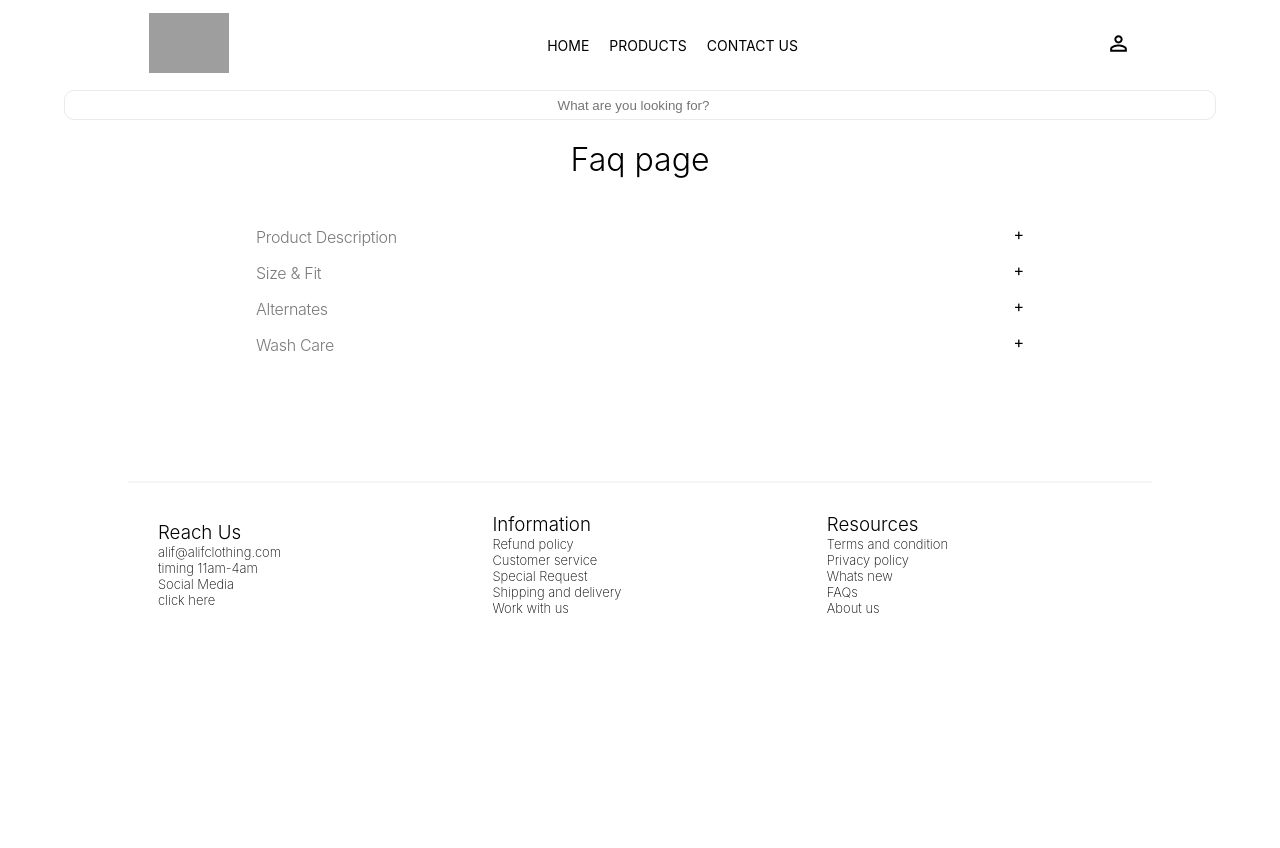
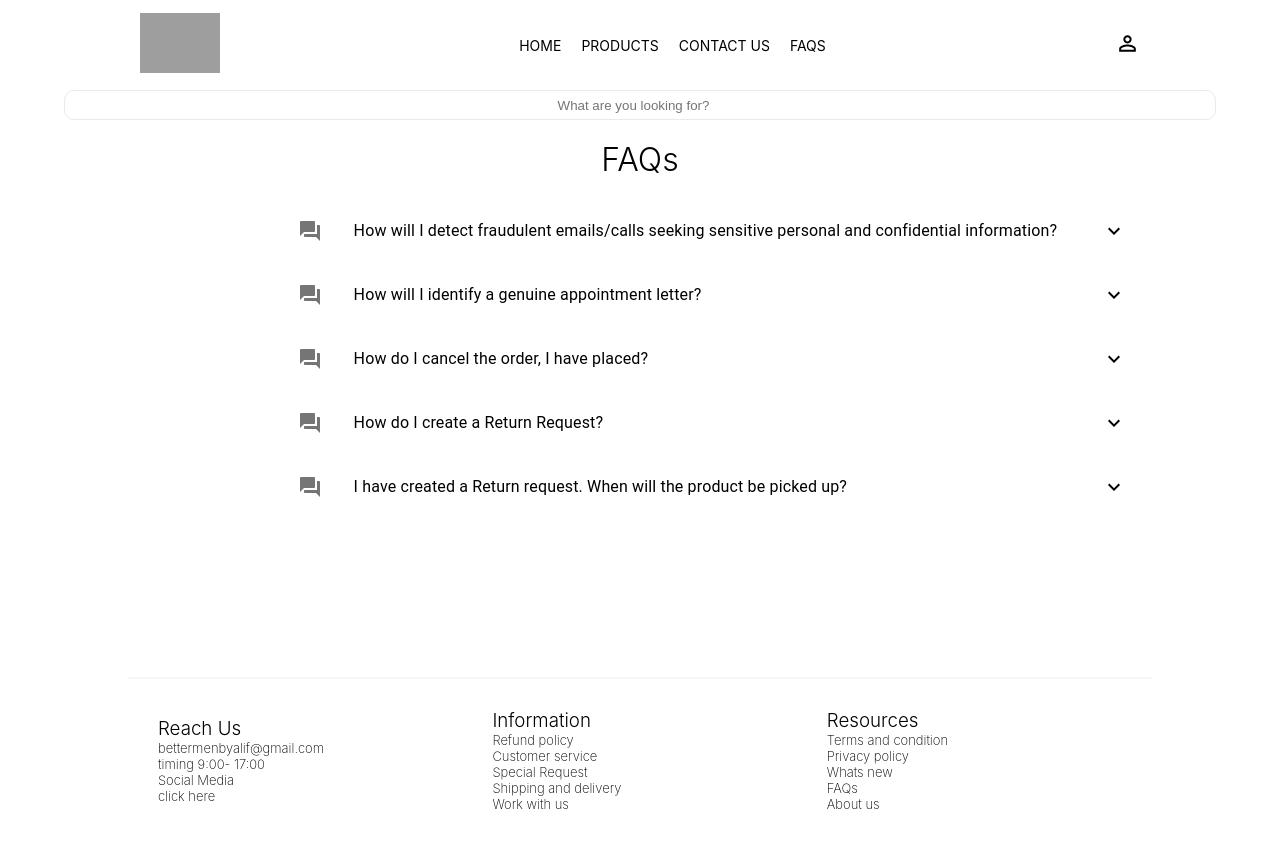
Before and after one commit to asamadk/alif_frontend, a React (Create React App) app: page /about in a window 1280 px wide. Shown: the top 848 px of the page. Before the commit the page ends 800 px from the top, so only its background shows below. Built offline with nearby package versions, Linux system fonts and the light colour scheme; grey boxes are pictures that could not be loaded.

Commit message:
Faq page added, clothes added by database,UI Fixed

```diff
--- a/src/Body.js
+++ b/src/Body.js
@@ -28,7 +28,8 @@ const Body = () => {
     <div class="body">
       <Switch>
         <Route exact path="/">
-          {localStorage.getItem(Constants.TOKEN) != null ? <HomePage /> : <Login/>}
+          {/* {localStorage.getItem(Constants.TOKEN) != null ? <HomePage /> : <Login/>} */}
+          <HomePage/>
         </Route>
         <Route exact path="/alif_frontend">
           <HomePage/>
--- a/src/Helper/Constants.js
+++ b/src/Helper/Constants.js
@@ -24,7 +24,7 @@ export const CART_EMPTY = 'cartEmpty';
 
 
 let date = new Date();
-date.setDate(date.getDate() + 6);
+date.setDate(date.getDate() + 7);
 // date.toLocaleDateString();
 
 export const checkMarks = [
@@ -37,7 +37,7 @@ export const checkMarks = [
     {
        bullet: 'Free Shipping within India.'
        },
-    {  bullet: 'Exchange or return within 15 days.'
+    {  bullet: 'Exchange or return within 7 days.'
        }
 
 ]
@@ -241,6 +241,29 @@ export const PRODUCT_DROPDOWN = [
       details : 'Sourced from a mill known for its finesse and craftsmanship, this oxford fabric is strong and sturdy with a soft and rich feel. This customisable shirt is designed with a Spread collar, single convertible cuff and a French placket.',
       collapse : true
    },
+]
+
+export const FAQs = [
+   {
+     question : 'How will I detect fraudulent emails/calls seeking sensitive personal and confidential information?',
+     answer : 'If you receive an e-mail, a call from a person/association claiming to be from Alif seeking sensitive confidential information like debit/credit card PIN, net-banking or mobile banking password, we request you to never provide such confidential and personal data. We at Alif or our affiliate logistics partner never ask for such confidential and personal data. If you have already revealed such information, report it immediately to an appropriate law enforcement agency. Here are a couple of baits fraudsters often use to cheat consumers: Congratulations! You have been nominated as a ‘Top Alif customer’ and are now eligible for a luxury gift item. Please share your proof of address and your debit/credit card details to avail this great offer.Hi, I’m calling from Alif. We are happy to let you know that you have won an exclusive lucky draw coupon of Rs. 5000 on your latest purchase. Please share your credit/debit card number so we can credit the money directly into your bank account.'
+   },
+   {
+     question : 'How will I identify a genuine appointment letter?',
+     answer : 'Please beware of the fraudulent individuals/agencies that are enticing job seekers by promising them career opportunities at Alif in lieu of 1.) recruitment fee 2.) processing fee 3.) security deposit 4.) software or equipment charges 5.) on-boarding charges etc. Please be cautious that, Alif and its recruitment partners never ask for any fee in exchange for an offer letter or interview calls. All offer related communications are sent from an official Alif email id only.'
+   },
+   {
+     question : 'How do I cancel the order, I have placed?',
+     answer : 'Order can be canceled till the same is out for delivery. Note: This may not be applicable for certain logistics partner. You would see an option to cancel within \'My Orders\' section under the main menu of your App/Website/M-site then select the item or order you want to cancel. In case you are unable to cancel the order from \'My Orders\' section, you can refuse it at the time of delivery and refund will be processed into the source account, if order amount was paid online.'
+   },
+   {
+     question : 'How do I create a Return Request?',
+     answer : 'You can create a Return in three simple steps \n Tap on MyOrder\s \n Choose the item to be Returne\d \n Enter details requested and create a return request'
+   },
+   {
+     question : 'I have created a Return request. When will the product be picked up?',
+     answer : 'Number of days to pickup a product may vary as per the Logistics team that will be assigned to pickup your product. The product will be picked anywhere between 4 – 7 days.     '
+   }
 ]
 
 export const GEOGRAPHY = {
@@ -1143,4 +1166,6 @@ export const GEOGRAPHY = {
          ]
       }
    ]
+
+
 }
--- /dev/null
+++ b/src/components/Collapsable.js
@@ -0,0 +1,47 @@
+import * as React from 'react';
+import QuestionAnswerIcon from '@mui/icons-material/QuestionAnswer';
+import List from '@mui/material/List';
+import ListItemButton from '@mui/material/ListItemButton';
+import ListItemIcon from '@mui/material/ListItemIcon';
+import ListItemText from '@mui/material/ListItemText';
+import Collapse from '@mui/material/Collapse';
+import ArrowForwardIcon from '@mui/icons-material/ArrowForward';
+import ExpandLess from '@mui/icons-material/ExpandLess';
+import ExpandMore from '@mui/icons-material/ExpandMore';
+import StarBorder from '@mui/icons-material/StarBorder';
+import '../styles/Collapsable.css'
+
+export default function Collapsable(props) {
+
+const [open, setOpen] = React.useState(false);
+
+  const handleClick = () => {
+    setOpen(!open);
+  };
+
+  return (
+    <List
+      sx={{ width: '100%', maxWidth: 860, bgcolor: 'background.paper' }}
+      component="nav"
+      aria-labelledby="nested-list-subheader"
+    >
+      <ListItemButton onClick={handleClick}>
+        <ListItemIcon>
+          <QuestionAnswerIcon />
+        </ListItemIcon>
+        <ListItemText primary={props.question} />
+        {open ? <ExpandLess /> : <ExpandMore />}
+      </ListItemButton>
+      <Collapse in={open} timeout="auto" unmountOnExit>
+        <List component="div" disablePadding>
+          <ListItemButton sx={{ pl: 4 }}>
+            <ListItemIcon>
+              <ArrowForwardIcon />
+            </ListItemIcon>
+            <ListItemText primary={props.answer} />
+          </ListItemButton>
+        </List>
+      </Collapse>
+    </List>
+  )
+}
--- a/src/components/Footer.js
+++ b/src/components/Footer.js
@@ -7,8 +7,8 @@ function Footer(){
             <div className="Footer__col1">
                 <h3>Reach Us</h3>
                 <ul>
-                    <li>alif@alifclothing.com</li>
-                    <li>timing 11am-4am</li>
+                    <li>bettermenbyalif@gmail.com</li>
+                    <li>timing 9:00- 17:00</li>
                     <li>Social Media</li>
                     <li>click here</li>
 
--- a/src/components/Navbar.js
+++ b/src/components/Navbar.js
@@ -121,12 +121,12 @@ const Navbar = () => {
     >
       <List>
       <ListItemIcon></ListItemIcon>
-        {['Home', 'Product', 'Contact Us', 'About','Wishlist', 'Cart', 'Profile', 'Orders', 'Address', 'Logout', 'Login', 'Coupons'].map((text, index) => (
+        {['Home', 'Product', 'Contact Us', 'FAQs','Wishlist', 'Cart', 'Profile', 'Orders', 'Address', 'Logout', 'Login', 'Coupons'].map((text, index) => (
           <ListItem button onClick={() => handleDrawerNavigation(index)} key={text}>
             {index === 0 && <><ListItemIcon><HomeOutlinedIcon/></ListItemIcon> <ListItemText primary={text} /></>}
             {index === 1 && <><ListItemIcon><CategoryOutlinedIcon/></ListItemIcon><ListItemText primary={text} /></>}
             {index === 2 && <><ListItemIcon><CallOutlinedIcon/></ListItemIcon><ListItemText primary={text} /></>}
-            {/* {index === 3 && <><ListItemIcon><InfoOutlinedIcon/></ListItemIcon><ListItemText primary={text} /></>} */}
+            {index === 3 && <><ListItemIcon><InfoOutlinedIcon/></ListItemIcon><ListItemText primary={text} /></>}
             {index === 4 && logged && <><ListItemIcon><FavoriteBorderIcon/></ListItemIcon><ListItemText primary={text} /></>}
             {index === 5 && logged && <><ListItemIcon><ShoppingCartOutlinedIcon/></ListItemIcon><ListItemText primary={text} /></>}
             {/* {index === 5 && logged && <><ListItemIcon>
@@ -160,7 +160,7 @@ const Navbar = () => {
           <li><Link to="/home" >Home</Link></li>
           <li><Link to="/products">products</Link></li>
           <li><Link to="/contact">contact us</Link></li>
-          {/* <li><Link to="/about">About</Link></li> */}
+          <li><Link to="/about">FAQs</Link></li>
         </ul>}
       </div>
 
--- a/src/components/Product.js
+++ b/src/components/Product.js
@@ -22,6 +22,7 @@ function Product(props){
     const [productImage , setProductImage ] = React.useState(props?.image);
 
     React.useEffect(() => {
+        console.log('PRODUCT USE EFFECT')
         if(localStorage.getItem(Constants.TOKEN) != null){
             setLogged(true);
             setToken(localStorage.getItem(Constants.TOKEN));
--- a/src/pages/About.js
+++ b/src/pages/About.js
@@ -1,47 +1,24 @@
 // import React from "react";
 import React ,{useState,useEffect} from 'react';
 import * as Constants from '../Helper/Constants'
-import Collapse from '@mui/material/Collapse';
+import Collapsable from '../components/Collapsable'
 import "../styles/Faq.css";
 
 const About = () => {
-
-
-  const [collapse,setCollapse] = useState(false);
-
-  const handleExpandCollapse = (event) => {
-    let id = event.target.id;
-    if(id != null){
-        console.log(id);
-        Constants.PRODUCT_DROPDOWN.forEach(product => {
-            if(id === product.id){
-                product.collapse = !product.collapse;
-            }
-        })
-    }
-  }
-
-  const handleCollpaseUncollapse = () => {
-    setCollapse(!collapse);
-  }
-
   return (
     <>
     <div>
-      <h1>Faq page</h1>
+      <h1>FAQs</h1>
     </div>
-    <div className='product-dropdown' onClick={handleCollpaseUncollapse}>
-                    {Constants.PRODUCT_DROPDOWN.map(collapsePro => {
-                        return(
-                        <div onClick={handleExpandCollapse} id={collapsePro.id} key={collapsePro.id} className='Faq_dropdown'>
-                            <h1 id={collapsePro.id} >{collapsePro.heading}</h1>
-                                <div id={collapsePro.id} className='Faq_icons'>{collapsePro.collapse ?  '+' : 'x'}</div>
-                                {!collapsePro.collapse &&
-                                <div id={collapsePro.id} className='Faq_collapsable'>
-                                <p id={collapsePro.id}>{collapsePro.details}</p>
-                                </div>}
-                        </div>)})}
-                </div>
+    <div className='faq-main-container'>
+
+        <div className='faq-sub-container'>
+        {Constants.FAQs.map(f => {
+          return(
+            <Collapsable question ={f.question} answer = {f.answer}/>
+        )})}
+        </div>
+      </div>
   </>
   );
 };
--- a/src/styles/Faq.css
+++ b/src/styles/Faq.css
@@ -1,40 +1,24 @@
-.Faq_dropdown {
-    display: flex;
-    justify-content: space-between;
-    cursor: pointer;
-    flex-wrap: wrap;
-    margin: 0 20%;
+.faq-main-container h1{
+  font-weight: 600;
+  /* color: white; */
 }
 
-.Faq_dropdown h1{
-    font-size: 16px;
-    font-weight: 00;
-    line-height: 1;
-    letter-spacing: -.32px;
-    color: #231f2099;
+.faq-main-container{
+  /* background-color: gainsboro; */
+  margin: 20px 0px;
+  padding-bottom: 30px;
+}
+
+.faq-sub-container{
+  margin-left: 22%;
+}
+
+@media screen and (max-width: 600px){
+  .faq-main-container h1{
+      padding: 0% 10%;
   }
 
-  .product-dropdown{
-    margin: 30px 0px;
+  .faq-sub-container{
+      margin-left: 0%;
   }
-
-  .Faq_collapsable{
-    width: 600px;
-    padding: 10px 20px;
-    text-align: start;
-
-  }
-
-  .Faq_icons{
-    margin-top: 15px;
-  }
-
-  .Faq_collapsable p{
-      width: 100%;
-  }
-
-  @media only screen and (min-width: 700px) {
-    .Faq_dropdown{
-        display: flex;
-    }
-  }
+}
--- a/src/styles/ProductDetails.css
+++ b/src/styles/ProductDetails.css
@@ -2,6 +2,13 @@
   margin-left: 10px;
   text-align: center;
   padding-top: 20px;
+}
+
+.size-chart-container{
+  text-align: start;
+  cursor: pointer;
+  font-size: 15px;
+  font-weight: 300;
 }
 
 .ProductDetails__Image_Main img {
```
Also changed, not shown: src/pages/ProductDetails.js (+5 -3 lines), src/pages/Shirts.js (+15 -4 lines), src/styles/Collapsable.css (added).
